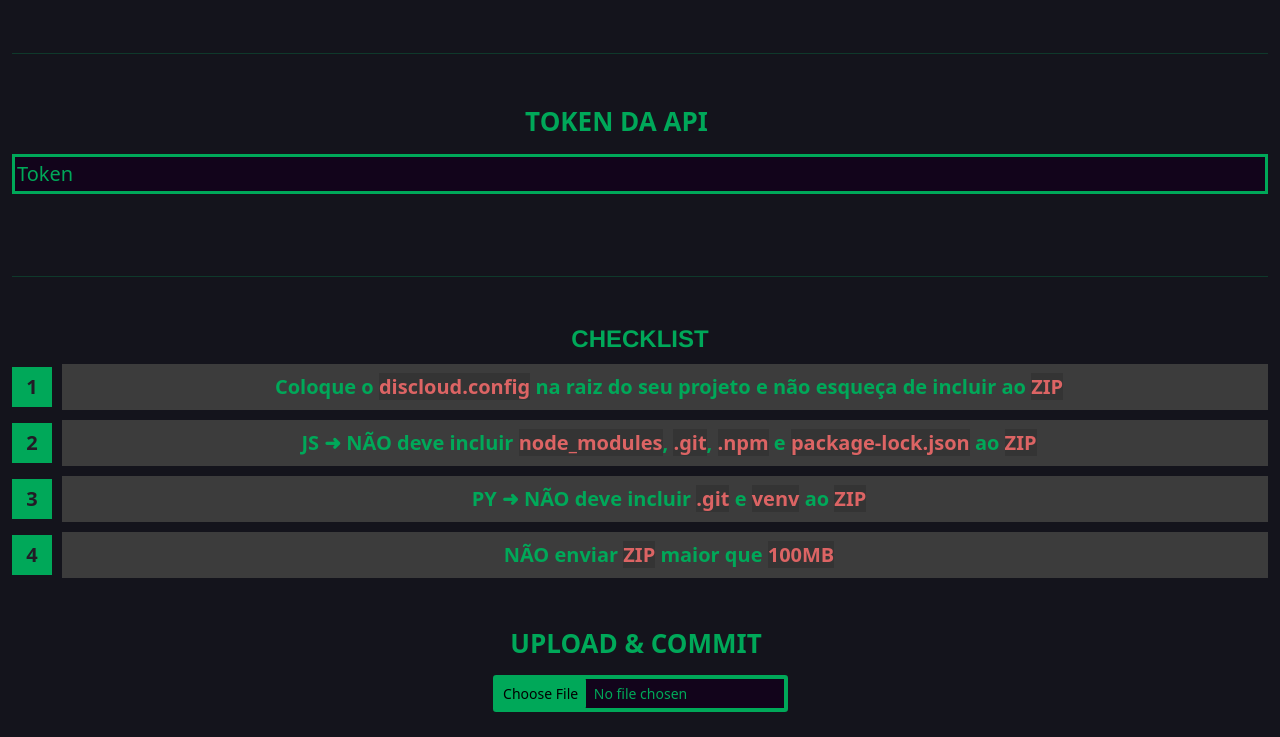
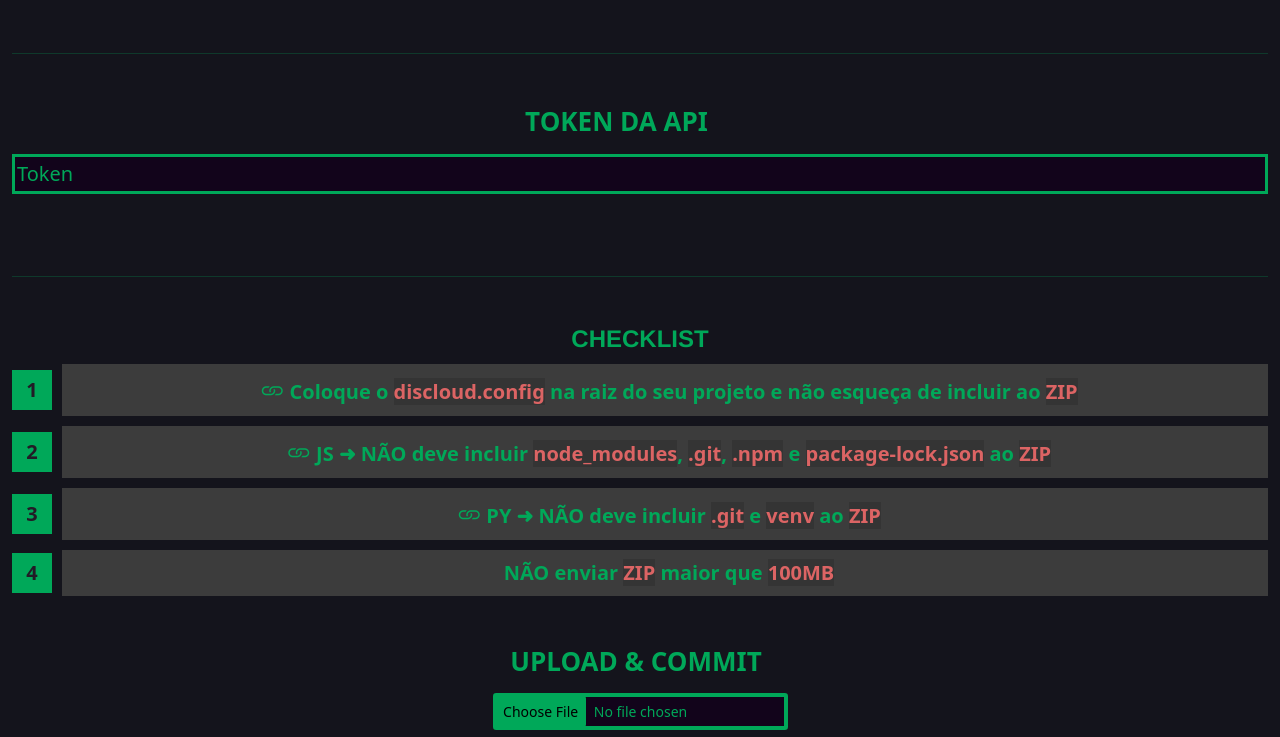
Before and after one commit to ravenastar-js/send-discloud-api, a plain HTML site: page index.html in a window 1280 px wide. Shown: the part 491-1228 px from the top of the page. Drawn offline with nearby package versions, Linux system fonts and the light colour scheme.

Commit message:
☁ DISCLOUD API

```diff
--- a/index.html
+++ b/index.html
@@ -118,9 +118,9 @@
                     <!-- START-CHECKLIST -->
                     <h1 class="titleHeading" style="text-transform: uppercase;">CHECKLIST</h1>
                     <ol>
-                      <li class=""><a href="https://docs.discloudbot.com/discloud.config/configurar" target="_blank" class="list">Coloque o <mark>discloud.config</mark> na raiz do seu projeto e não esqueça de incluir ao <mark>ZIP</mark></a></li>
-                      <li class=""><a href="https://docs.discloudbot.com/suporte/linguagens/javascript" target="_blank" class="list">JS &#10140; NÃO deve incluir <mark>node_modules</mark>, <mark>.git</mark>, <mark>.npm</mark> e <mark>package-lock.json</mark> ao <mark>ZIP</mark></a></li>
-                      <li class=""><a href="https://docs.discloudbot.com/suporte/linguagens/python" target="_blank" class="list">PY &#10140; NÃO deve incluir <mark>.git</mark> e <mark>venv</mark> ao <mark>ZIP</mark></a></li>
+                      <li class=""><a href="https://docs.discloudbot.com/discloud.config/configurar" target="_blank" class="list"><i class="bi bi-link" style="font-size: 1.5rem;"></i> Coloque o <mark>discloud.config</mark> na raiz do seu projeto e não esqueça de incluir ao <mark>ZIP</mark></a></li>
+                      <li class=""><a href="https://docs.discloudbot.com/suporte/linguagens/javascript" target="_blank" class="list"><i class="bi bi-link" style="font-size: 1.5rem;"></i> JS &#10140; NÃO deve incluir <mark>node_modules</mark>, <mark>.git</mark>, <mark>.npm</mark> e <mark>package-lock.json</mark> ao <mark>ZIP</mark></a></li>
+                      <li class=""><a href="https://docs.discloudbot.com/suporte/linguagens/python" target="_blank" class="list"><i class="bi bi-link" style="font-size: 1.5rem;"></i> PY &#10140; NÃO deve incluir <mark>.git</mark> e <mark>venv</mark> ao <mark>ZIP</mark></a></li>
                       <li class=""><a class="list">NÃO enviar <mark>ZIP</mark> maior que <mark>100MB</mark></a></li>
                     </ol>
                     <!-- END-CHECKLIST -->
```
